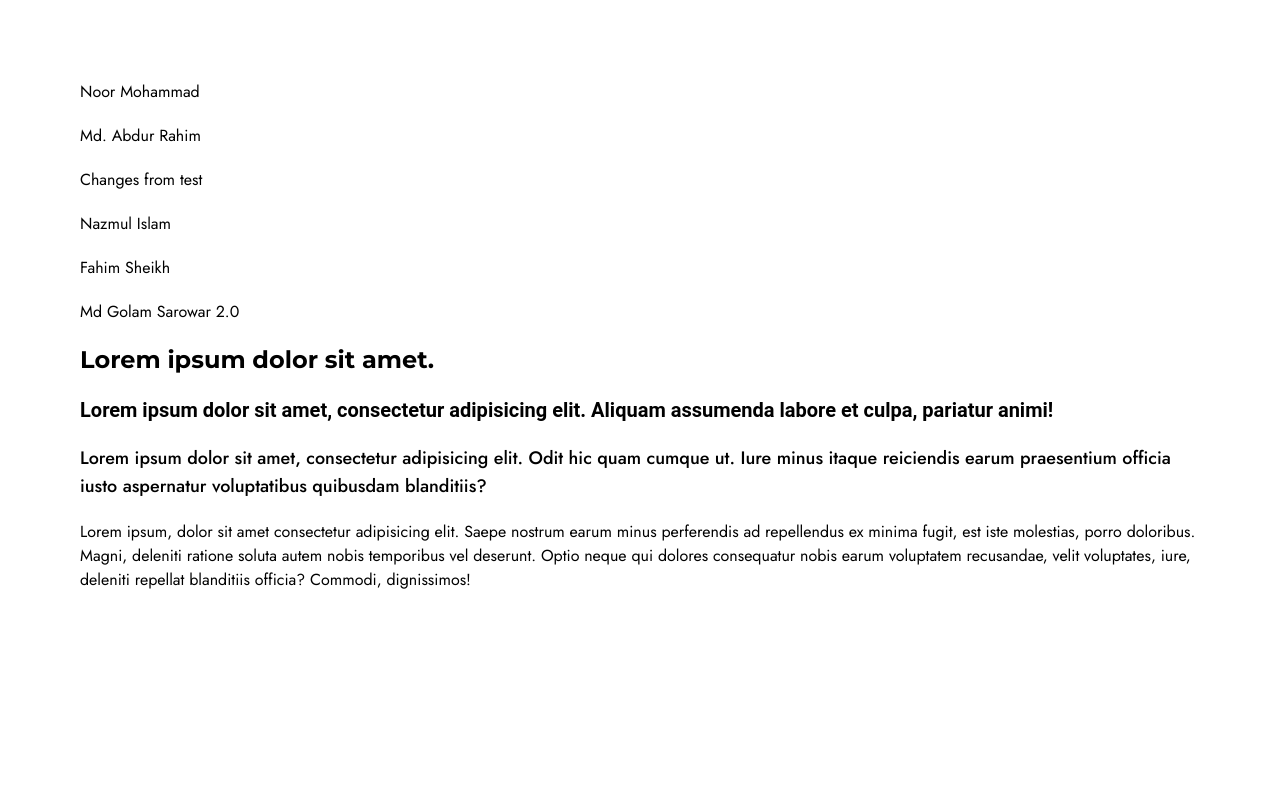
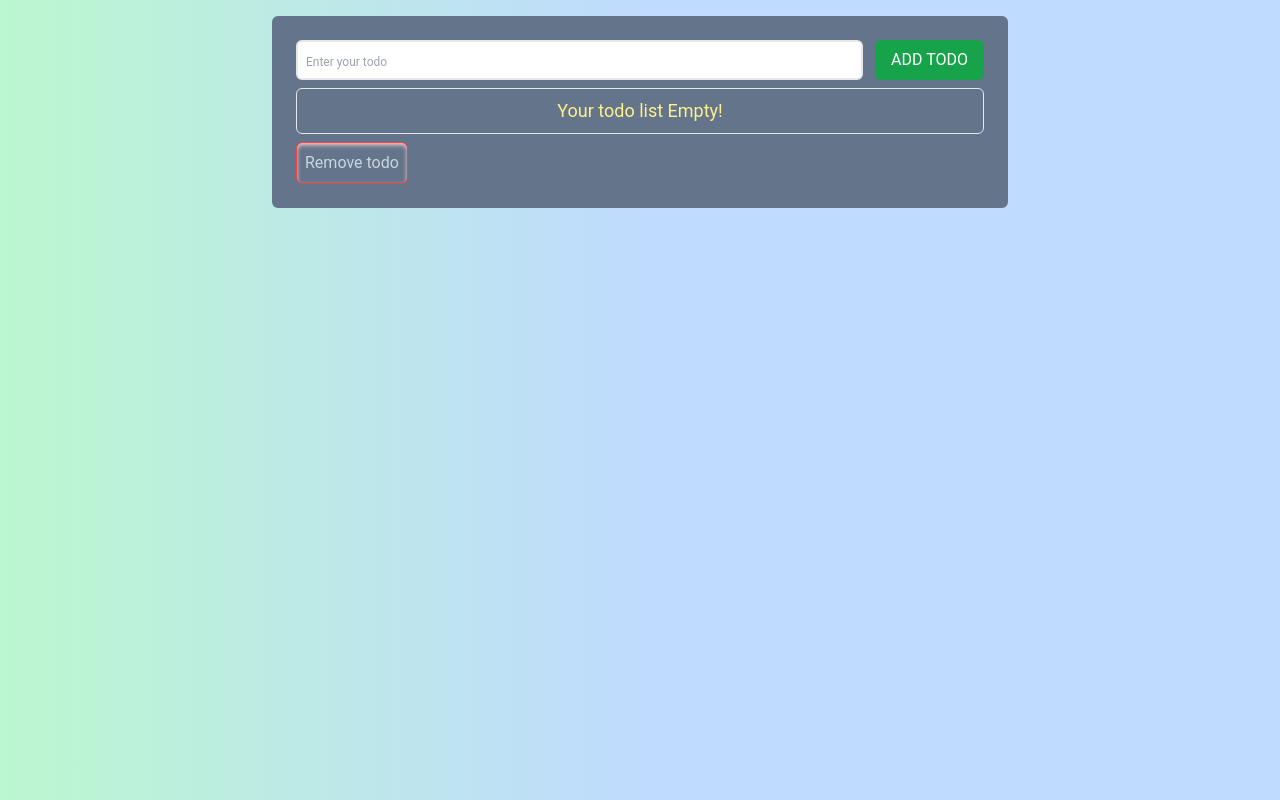
Before and after one commit to pntmernbatchthree/github_test, a Next.js app: page / in a window 1280 px wide. Built offline with nearby package versions, Linux system fonts and the light colour scheme.

Commit message:
add components

```diff
--- a/src/app/layout.tsx
+++ b/src/app/layout.tsx
@@ -1,13 +1,13 @@
 import type { Metadata } from "next";
-import { Inter, Roboto_Mono } from "next/font/google";
+import { Inter } from "next/font/google";
 import "./globals.css";
+import { Toaster } from "react-hot-toast";
+import Layout from "@/components/Layout";
 
-const inter = Inter({ subsets: ["latin"] });
-const roboto = Roboto_Mono({ subsets: ["latin"] });
 
 export const metadata: Metadata = {
-  title: "Create Next App",
-  description: "Generated by create next app",
+  title: "todo",
+  description: "todo application",
 };
 
 export default function RootLayout({
@@ -17,7 +17,19 @@ export default function RootLayout({
 }>) {
   return (
     <html lang="en">
-      <body>{children}</body>
+      <body className="font-bodyFont">
+     <Layout>
+     {children}
+        <Toaster toastOptions={{
+          position: "top-right",
+          style:{
+            background: "black",
+            color: "red"
+          },
+          duration:1000
+        }}/>
+     </Layout>
+        </body>
     </html>
   );
 }
--- a/src/app/page.tsx
+++ b/src/app/page.tsx
@@ -1,32 +1,19 @@
-export default function Home() {
+import InputForm from '@/components/InputForm'
+import { Metadata } from 'next';
+import React from 'react'
+
+export const metadata: Metadata = {
+  title: "Home | todo application",
+  description: "todo application",
+};
+const HomePage = () => {
   return (
-    <main className="p-20 max-w-screen-xl mx-auto flex flex-col gap-5">
-      <p>Noor Mohammad</p>
-      <p>Md. Abdur Rahim </p>
-      <p>Changes from test</p>
-      <p>Nazmul Islam</p>
-      <p>Fahim Sheikh</p>
-      <h1>Md Golam Sarowar 2.0</h1>
-      <h1 className="text-2xl font-bold font-titleFont">
-        Lorem ipsum dolor sit amet.
-      </h1>
-      <h2 className="text-xl font-semibold font-bodyFont">
-        Lorem ipsum dolor sit amet, consectetur adipisicing elit. Aliquam
-        assumenda labore et culpa, pariatur animi!
-      </h2>
-      <h3 className="text-lg font-medium">
-        Lorem ipsum dolor sit amet, consectetur adipisicing elit. Odit hic quam
-        cumque ut. Iure minus itaque reiciendis earum praesentium officia iusto
-        aspernatur voluptatibus quibusdam blanditiis?
-      </h3>
-      <p className="text-base font-normal">
-        Lorem ipsum, dolor sit amet consectetur adipisicing elit. Saepe nostrum
-        earum minus perferendis ad repellendus ex minima fugit, est iste
-        molestias, porro doloribus. Magni, deleniti ratione soluta autem nobis
-        temporibus vel deserunt. Optio neque qui dolores consequatur nobis earum
-        voluptatem recusandae, velit voluptates, iure, deleniti repellat
-        blanditiis officia? Commodi, dignissimos!
-      </p>
-    </main>
-  );
+    <div className='w-full min-h-screen flex flex-col items-center bg-gradient-to-r from-green-200 via-blue-200 to-blue-200 '>
+      <div className=' w-full max-w-screen-md mx-2 flex flex-col rounded-md gap-5 mt-4'>
+        <InputForm />
+      </div>
+    </div>
+  )
 }
+
+export default HomePage
--- /dev/null
+++ b/src/components/InputForm.tsx
@@ -0,0 +1,65 @@
+"use client";
+import { addTodo } from "@/redux/todoSlice";
+import { useState } from "react";
+import toast from "react-hot-toast";
+import { IoIosClose } from "react-icons/io";
+import { useDispatch } from "react-redux";
+import { removeTodo } from "@/redux/todoSlice";
+import TodoList from "./TodoList";
+
+const InputForm = () => {
+  const [todo, setTodo] = useState("");
+  const [showRemoved, setRemoved] = useState(false);
+
+
+  const dispatch = useDispatch()
+
+  const handleSubmit = (e: ChangeEvent<HTMLInputElement>) => {
+    e.preventDefault()
+    if(todo === ""){
+        toast.error("add todo")
+    }else{
+      dispatch(addTodo({_id: Math.random().toString(), todo: todo}));
+      toast.success("add success")
+    }
+  }
+  return (
+    <div className="bg-slate-500 p-4 md:p-10 lg:p-6 rounded-md mx-4">
+      {/* todo form */}
+      <form onSubmit={handleSubmit} className="flex relative items-center h-10 gap-3">
+
+          <input
+            onChange = {(e)=> setTodo(e.target.value)}
+            value={todo}
+            placeholder="Enter your todo"
+            type="text"
+            className="h-full   border-2 outline-none rounded-md flex-1 text-base placeholder:text-xs focus-visible:border-green-500 hover:border-green-500 duration-3000 pl-2"
+          />
+          {todo && <IoIosClose onClick={()=> setTodo("")} className=" absolute right-36  text-xl font-semibold hover:cursor-pointer hover:text-red-500 duration-300" /> }
+
+        <button className="bg-green-600 h-full px-4 py-2 text-xs md:text-base uppercase text-white rounded-md">
+          Add Todo
+        </button>
+
+      </form>
+      {/* todo list */}
+      <div className="flex flex-col gap-4 ">
+        <TodoList/>
+      </div>
+      <div className = "relative">
+      <button onClick ={()=>setRemoved(dispatch(removeTodo))} className = "  text-slate-300  hover:bg-slate-200 hover:text-red-600 duration-300 border p-2 shadow-inner shadow-red-200 rounded-md border-red-500 mt-2">
+        Remove todo
+      </button>
+      {showRemoved && <div className = " border bg-black/50 text-yellow-500 shadow-md shadow-red-200 absolute top-1/2 left-1/2 transform -translate-x-1/2 -translate-y-1/2 p-2 rounded-lg mt-2">
+          <p>Are you sure want to remove</p>
+          <div  className = "flex justify-center gap-6">
+          <button onClick={()=>setRemoved(false)} className = "bg-red-600 px-2  border border-red-500 rounded-md">No</button>
+          <button onClick={()=>setRemoved(true)} className = "bg-green-600 px-2  rounded-md">Yes</button>
+          </div>
+        </div>}
+      </div>
+    </div>
+  );
+};
+
+export default InputForm;
--- /dev/null
+++ b/src/components/Layout.tsx
@@ -0,0 +1,12 @@
+"use client"
+import { store } from '@/redux/store'
+import React from 'react'
+import { Provider } from 'react-redux'
+
+const Layout = ({children}:{children:React.ReactNode}) => {
+  return (
+    <Provider store={store}>{children}</Provider>
+  )
+}
+
+export default Layout
--- /dev/null
+++ b/src/components/TodoItem.tsx
@@ -0,0 +1,32 @@
+"use client"
+import React from "react";
+import { motion } from "framer-motion";
+import { MdDelete } from "react-icons/md";
+import { useDispatch } from "react-redux";
+import { deleteTodo } from "@/redux/todoSlice";
+import toast from "react-hot-toast";
+interface Item {
+  item: {
+    _id: string;
+    todo: string;
+  };
+}
+
+const TodoItem = ({ item }: Item) => {
+  const dispatch = useDispatch();
+  return (
+    <motion.li
+      initial={{ y: 10, opacity: 0 }}
+      animate={{ y: 0, opacity: 1 }}
+      transition = {{y:{type:"spring", stiffness:120}}}
+      className="flex justify-between  border border-l-green-500 border-l-8 border-gray-400 p-1 rounded-md text-gray-300 text-xs md:text-base lg:text-sm px-2 items-center "
+    >
+      <p>{item?.todo}</p>
+      <MdDelete onClick ={()=>{
+        dispatch(deleteTodo(item?._id), toast.success("Delete successfull"))
+      }} className="hover:text-red-400 hover:cursor-pointer text-black/80 " />
+    </motion.li>
+  );
+};
+
+export default TodoItem;
--- /dev/null
+++ b/src/components/TodoList.tsx
@@ -0,0 +1,33 @@
+"use client";
+import React from "react";
+import { useSelector } from "react-redux";
+import { State } from "../../.next/type";
+import TodoItem from "./TodoItem";
+
+const TodoList = () => {
+  const { todoList } = useSelector((state: State) => state?.todo);
+  console.log(todoList);
+  return (
+    <div className="border p-2 mt-2    rounded-md">
+
+          {todoList?.length> 0 && (
+            <ul className = "max-h-[300px] flex flex-col gap-2 border-slate-200 shadow-lg shadow-white p-2">
+                {todoList?.length > 0 && (
+                <>
+                  {todoList?.map((item) => (
+                    <TodoItem key={item?._id} item={item} />
+                  ))}
+                </>
+              )}
+            </ul>
+          )}
+      {todoList?.length === 0 && (
+        <h3 className="text-yellow-200 text-lg text-center">
+        Your todo list Empty!
+        </h3>
+      )}
+    </div>
+  );
+};
+
+export default TodoList;
--- /dev/null
+++ b/src/redux/store.ts
@@ -0,0 +1,16 @@
+import { configureStore } from '@reduxjs/toolkit'
+import todoReducer from './todoSlice'
+
+export const store = configureStore({
+
+  reducer: {
+    todo: todoReducer,
+
+  },
+
+})
+
+// Infer the `RootState` and `AppDispatch` types from the store itself
+export type RootState = ReturnType<typeof store.getState>
+// Inferred type: {posts: PostsState, comments: CommentsState, users: UsersState}
+export type AppDispatch = typeof store.dispatch
--- /dev/null
+++ b/src/redux/todoSlice.ts
@@ -0,0 +1,38 @@
+import { createSlice, PayloadAction } from "@reduxjs/toolkit";
+import { Todo } from './../../.next/type';
+
+interface todoState{
+    todoList: Todo[]
+}
+
+const initialState:todoState = {
+    todoList: [],
+
+
+}
+
+export const todoSlice = createSlice({
+    // name
+    name: "todo",
+    // initialeState
+    initialState,
+    // reducers
+    reducers:{
+        // add todo
+        addTodo:(state, action:PayloadAction<Todo>)=>{
+            state.todoList.push(action.payload)
+        },
+        // delete todo
+        deleteTodo: (state, action: PayloadAction<string>)=>{
+            state.todoList = state.todoList?.filter(item=> item._id !== action.payload)
+        },
+
+        // remove todo
+        removeTodo:(state)=>{
+            state.todoList = []
+        }
+    }
+})
+
+export const {addTodo, deleteTodo, removeTodo} = todoSlice.actions;
+export default todoSlice.reducer;
```
Also changed, not shown: package.json (+9 -4 lines), 1 other file (tests, documents, lock files or other folders).
